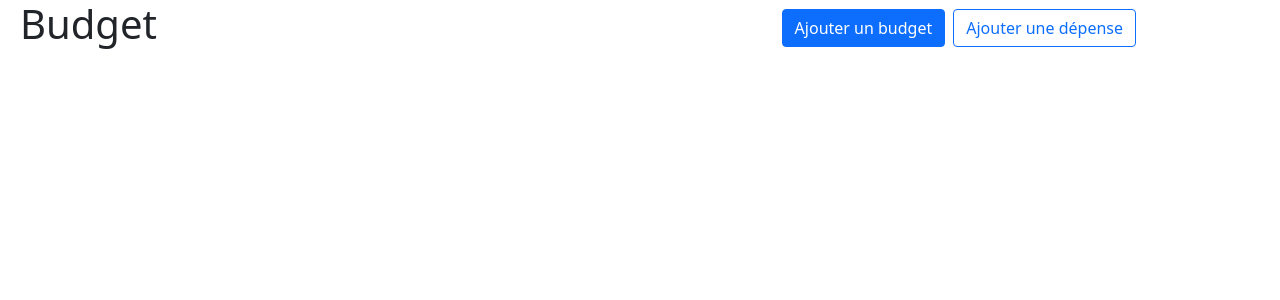
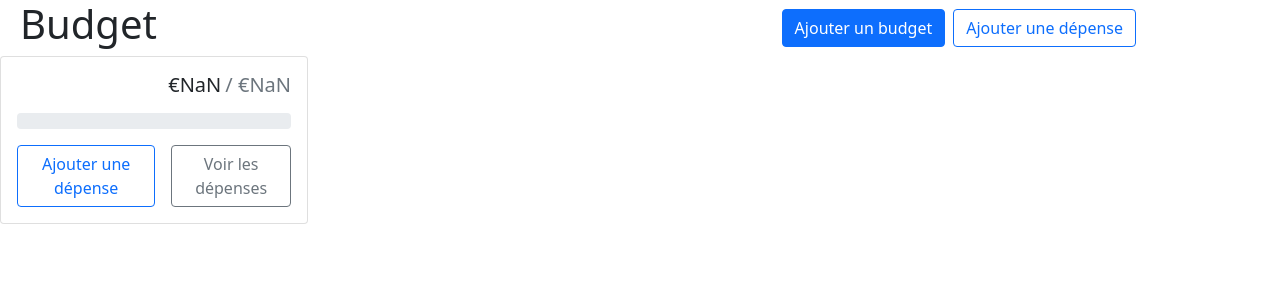
Before and after one commit to hdmzz/budget_management, a React (Create React App) app: page / in a window 1280 px wide. Shown: the top 300 px of the page. Built offline with nearby package versions, Linux system fonts and the light colour scheme.

Commit message:
commit avant debut totalExpenses

```diff
--- a/src/App.js
+++ b/src/App.js
@@ -6,6 +6,7 @@ import AddExpenseModal from "./components/AddExpenseModal";
 import ViewExpensesModal from "./components/ViewExpensesModal";
 import { useState } from "react";
 import { useBudgets } from "./contexts/BudgetContext";
+import TotalBudgetCard from "./components/TotalBudgetCard";
 
 function App() {
   //show modals
@@ -53,6 +54,7 @@ function App() {
             />
           )
         })}
+        <TotalBudgetCard />
       </div>
       <AddBudgetModal show={showAddBudgetModal} handleClose={() => setShowAddBudgetModal(false)}/>
       <AddExpenseModal show={showAddExpenseModal} handleClose={() =>setShowAddExpenseModal(false)} defaultBudgetId={showAddExpenseModalBudgetId}/>
--- /dev/null
+++ b/src/components/TotalBudgetCard.js
@@ -0,0 +1,11 @@
+import React from 'react';
+import { useBudgets } from '../contexts/BudgetContext';
+import BudgetCard from './BudgetCard';
+
+export default function TotalBudgetCard() {
+    const { getBudgetExpenses } = useBudgets();
+
+    return (
+        <BudgetCard></BudgetCard>
+    )
+}
--- a/src/hooks/useLocalStorage.js
+++ b/src/hooks/useLocalStorage.js
@@ -5,7 +5,7 @@ export default function useLocalStorage(key, defaultValue) {
         const jsonValue = localStorage.getItem(key)
         if (jsonValue) return JSON.parse(jsonValue);
         if (typeof defaultValue === "function") {
-            return defaultValue()//we can pass a function into the defaultvalue so we make sure that we handle this type od scenario
+            return defaultValue()//we can pass a function into the defaultvalue so we make sure that we handle this type of scenario
         } else {
             return defaultValue
         }
```
